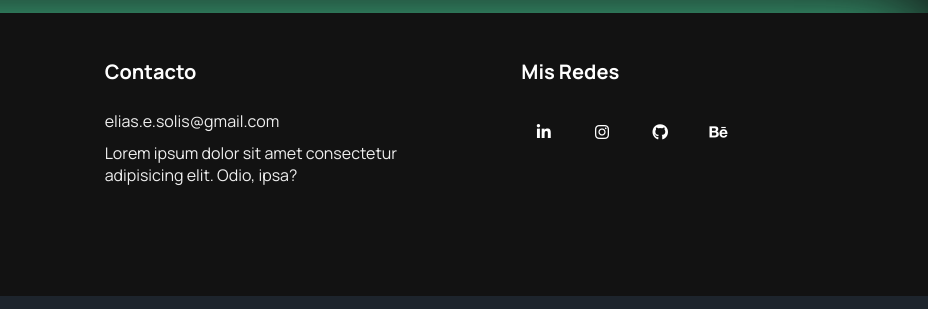
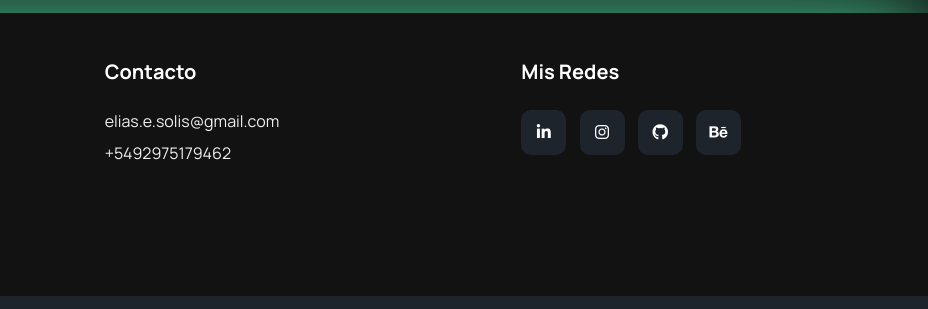
Before and after one commit to Gardesito/Home-Design, a plain HTML site: page index.html in a window 1280 px wide. Shown: the part 1801-2110 px from the top of the page, 352-1280 px from the left. Drawn offline with Linux system fonts and the light colour scheme.

Commit message:
primer commit

```diff
--- a/index.html
+++ b/index.html
@@ -315,9 +315,7 @@
         <div class="box0">
           <h2>Contacto</h2>
           <p>elias.e.solis@gmail.com</p>
-          <p>
-            Lorem ipsum dolor sit amet consectetur adipisicing elit. Odio, ipsa?
-          </p>
+          <p>+5492975179462</p>
         </div>
         <div class="box0">
           <h2>Mis Redes</h2>
--- a/style.css
+++ b/style.css
@@ -459,8 +459,9 @@ video {
   line-height: 45px;
   color: #fff;
   margin-right: 10px;
-  /*   background-color: #0d2033;
- */
+
+  background-color: #1d242c;
+
   text-align: center;
   transition: all 300ms ease;
   border-radius: 10px;
```
